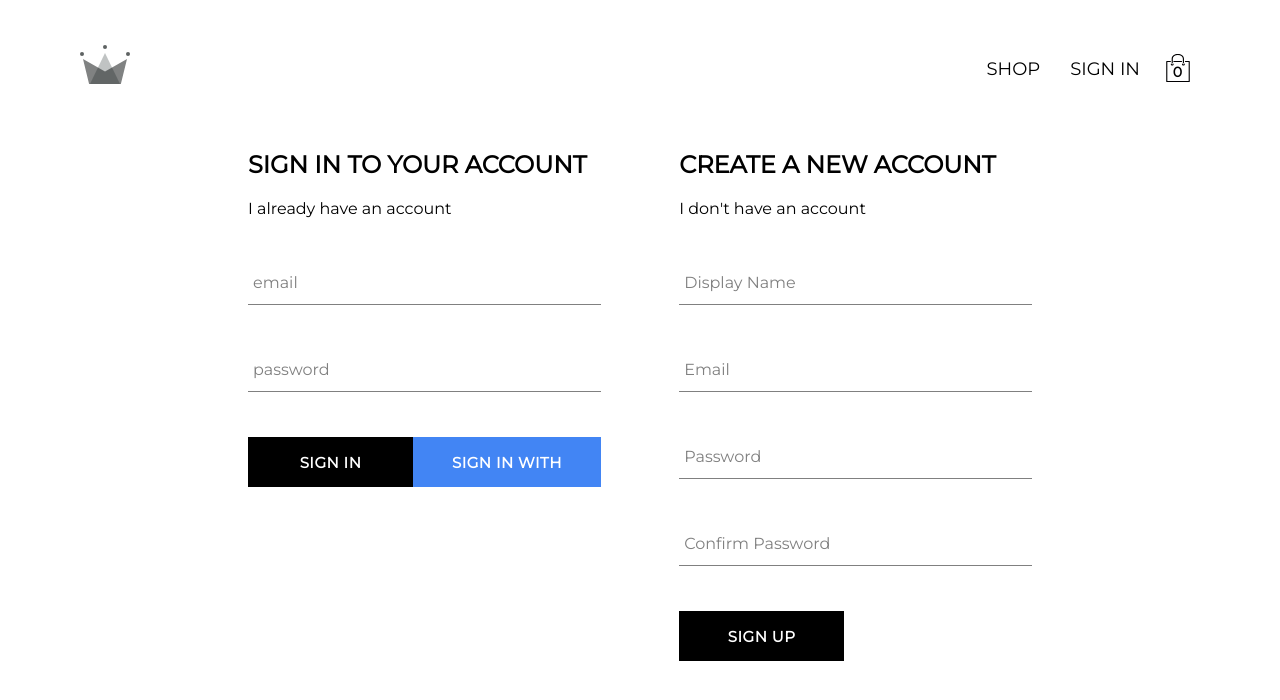
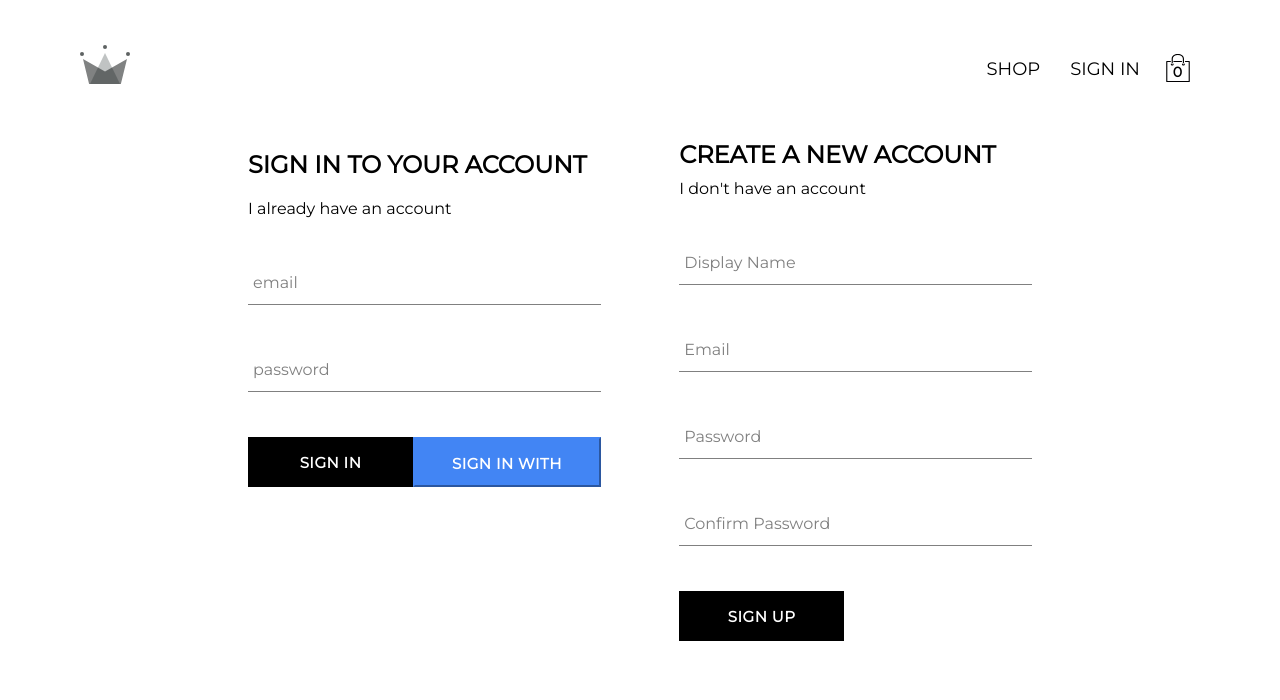
Before and after one commit to khanzohan/Sustainables, a React (Create React App) app: page /signin in a window 1280 px wide. Shown: the top 700 px of the page. Built offline with nearby package versions, Linux system fonts and the light colour scheme; no server answers.

Commit message:
converted header and buttons to styled components (CSS in JS)

```diff
--- a/package.json
+++ b/package.json
@@ -14,7 +14,8 @@
     "redux": "^4.0.4",
     "redux-logger": "^3.0.6",
     "redux-persist": "^6.0.0",
-    "reselect": "^4.0.0"
+    "reselect": "^4.0.0",
+    "styled-components": "^4.4.1"
   },
   "scripts": {
     "start": "react-scripts start",
--- a/src/components/custom-button/custom-button.component.jsx
+++ b/src/components/custom-button/custom-button.component.jsx
@@ -1,10 +1,8 @@
 import React from 'react';
-import './custom-button.styles.scss';
+import {CustomButtonContainer} from './custom-button.styles';
 
-const CustomButton = ({ children, isGooglSignIn, inverted, ...otherProps }) => (
-    <button className={`${inverted ? 'inverted' : ''} ${isGooglSignIn ? 'google-sign-in' : ''} custom-button`} {...otherProps}>
-        {children}
-    </button>
+const CustomButton = ({ children, ...otherProps }) => (
+    <CustomButtonContainer {...otherProps}> {children} </CustomButtonContainer>
 )
 
 export default CustomButton;
--- /dev/null
+++ b/src/components/custom-button/custom-button.styles.jsx
@@ -0,0 +1,61 @@
+import styled, { css } from 'styled-components';
+
+const buttonStyles = css`
+    background-color: black;
+    color: white;
+    border: 1px solid black;
+
+    &:hover {
+      background-color: white;
+      color: black;
+      transition: all 0.3s;
+    }
+`
+
+const googleSignInStyles = css`
+    background-color: #4285f4;
+    color: white;
+    border-color: #4285f4;
+
+    &:hover {
+        background-color: white;
+        color: #4285f4;
+    }
+`
+
+const invertedStyles = css`
+    background-color: black;
+    color: white;
+    border-color: black;
+
+    &:hover {
+        background-color: white;
+        color: black;
+    }
+`
+
+const getButtonStyles = (props) => {
+    if (props.isGooglSignIn) {
+        return googleSignInStyles
+    }
+
+    return props.inverted ? invertedStyles : buttonStyles
+}
+
+export const CustomButtonContainer = styled.button`
+    transition: all 0.3s;
+    min-width: 165px;
+    width: auto;
+    height: 50px;
+    letter-spacing: 0.5px;
+    line-height: 50px;
+    padding: 0 35px 0 35px;
+    font-size: 15px;
+    text-transform: uppercase;
+    font-family: 'Montserrat', sans-serif;
+    font-weight: bolder;
+    cursor: pointer;
+    outline: none;
+
+    ${getButtonStyles};
+`
--- a/src/components/custom-button/custom-button.styles.scss
+++ /dev/null
@@ -1,46 +0,0 @@
-.custom-button {
-    transition: all 0.3s;
-    min-width: 165px;
-    width: auto;
-    height: 50px;
-    letter-spacing: 0.5px;
-    line-height: 50px;
-    padding: 0 35px 0 35px;
-    font-size: 15px;
-    background-color: black;
-    color: white;
-    text-transform: uppercase;
-    font-family: 'Montserrat', sans-serif;
-    font-weight: bolder;
-    border: 1px solid black;
-    cursor: pointer;
-    outline: none;
-
-    &:hover {
-      background-color: white;
-      color: black;
-      transition: all 0.3s;
-    }
-
-    &.google-sign-in {
-        background-color: #4285f4;
-        color: white;
-        border-color: #4285f4;
-
-        &:hover {
-            background-color: white;
-            color: #4285f4;
-        }
-    }
-
-    &.inverted {
-      background-color: black;
-      color: white;
-      border-color: black;
-
-      &:hover {
-          background-color: white;
-          color: black;
-      }
-  }
-  }
--- a/src/components/header/header.component.jsx
+++ b/src/components/header/header.component.jsx
@@ -1,39 +1,38 @@
 import React from 'react';
-import './header.styles.scss';
 import { connect } from 'react-redux';
 import { auth } from '../../firebase/firebase.util';
-import { Link } from 'react-router-dom';
 import { ReactComponent as Logo } from '../../assets/crown.svg';
 import CartIcon from '../cart-icon/cart-icon.component'
 import CartDropdown from '../cart-dropdown/cart-dropdown';
 import { createStructuredSelector } from 'reselect';
 import { selectCurrentUser } from '../../redux/user/user.selectors';
 import { selectCartHidden } from '../../redux/cart/cart.selectors';
+import { HeaderContainer, OptionsContainer, OptionsLink, LogoContainer } from './header.styles';
 
 
 const Header = ({ currentUser, hidden }) => (
-    <div className='header'>
-        <Link className='logo-container' to='/'>
+    <HeaderContainer>
+        <LogoContainer to='/'>
             <Logo className='logo' />
-        </Link>
-        <div className='options'>
-            <Link to='/shop' className='option'>SHOP</Link>
-            {/* <Link to='/contact' className='option'>CONTACT</Link> */}
+        </LogoContainer>
+        <OptionsContainer>
+            <OptionsLink to='/shop'>SHOP</OptionsLink>
+            {/* <OptionsLink to='/contact'>CONTACT</OptionsLink> */}
             {
                 currentUser ?
-                    <div className='option' onClick={() => auth.signOut()}>SIGN OUT</div>
+                    <OptionsLink as='div' onClick={() => auth.signOut()}>SIGN OUT</OptionsLink>
                     :
-                    <Link className='option' to='/signin'>SIGN IN</Link>
+                    <OptionsLink to='/signin'>SIGN IN</OptionsLink>
             }
             <CartIcon />
-        </div>
+        </OptionsContainer>
         {
             hidden ?
                 null
                 :
                 <CartDropdown />
         }
-    </div>
+    </HeaderContainer>
 )
 
 const mapStateToProps = createStructuredSelector({
--- /dev/null
+++ b/src/components/header/header.styles.jsx
@@ -0,0 +1,30 @@
+import styled from 'styled-components';
+import { Link } from 'react-router-dom';
+
+export const HeaderContainer = styled.div`
+    height: 70px;
+    width: 100%;
+    display: flex;
+    justify-content: space-between;
+    margin-bottom: 25px;
+`
+
+export const LogoContainer = styled(Link)`
+    height: 100%;
+      width: 70px;
+      padding: 25px 0;
+`
+
+export const OptionsContainer = styled.div`
+    width: 50%;
+      height: 100%;
+      display: flex;
+      align-items: flex-end;
+      justify-content: flex-end;
+      font-size: 18px;
+`
+
+export const OptionsLink = styled(Link)`
+    padding: 10px 15px;
+    cursor: pointer;
+`
--- a/src/components/header/header.styles.scss
+++ /dev/null
@@ -1,26 +0,0 @@
-.header {
-    height: 70px;
-    width: 100%;
-    display: flex;
-    justify-content: space-between;
-    margin-bottom: 25px;
-
-    .logo-container {
-      height: 100%;
-      width: 70px;
-      padding: 25px 0;
-    }
-
-    .options {
-      width: 50%;
-      height: 100%;
-      display: flex;
-      align-items: flex-end;
-      justify-content: flex-end;
-      font-size: 18px;
-
-      .option {
-        padding: 10px 15px;
-      }
-    }
-  }
--- a/src/components/sign-up/sign-up.styles.scss
+++ b/src/components/sign-up/sign-up.styles.scss
@@ -1,4 +1,4 @@
-sign-up {
+.sign-up {
     display: flex;
     flex-direction: column;
 
```
Also changed, not shown: 1 other file (tests, documents, lock files or other folders).
